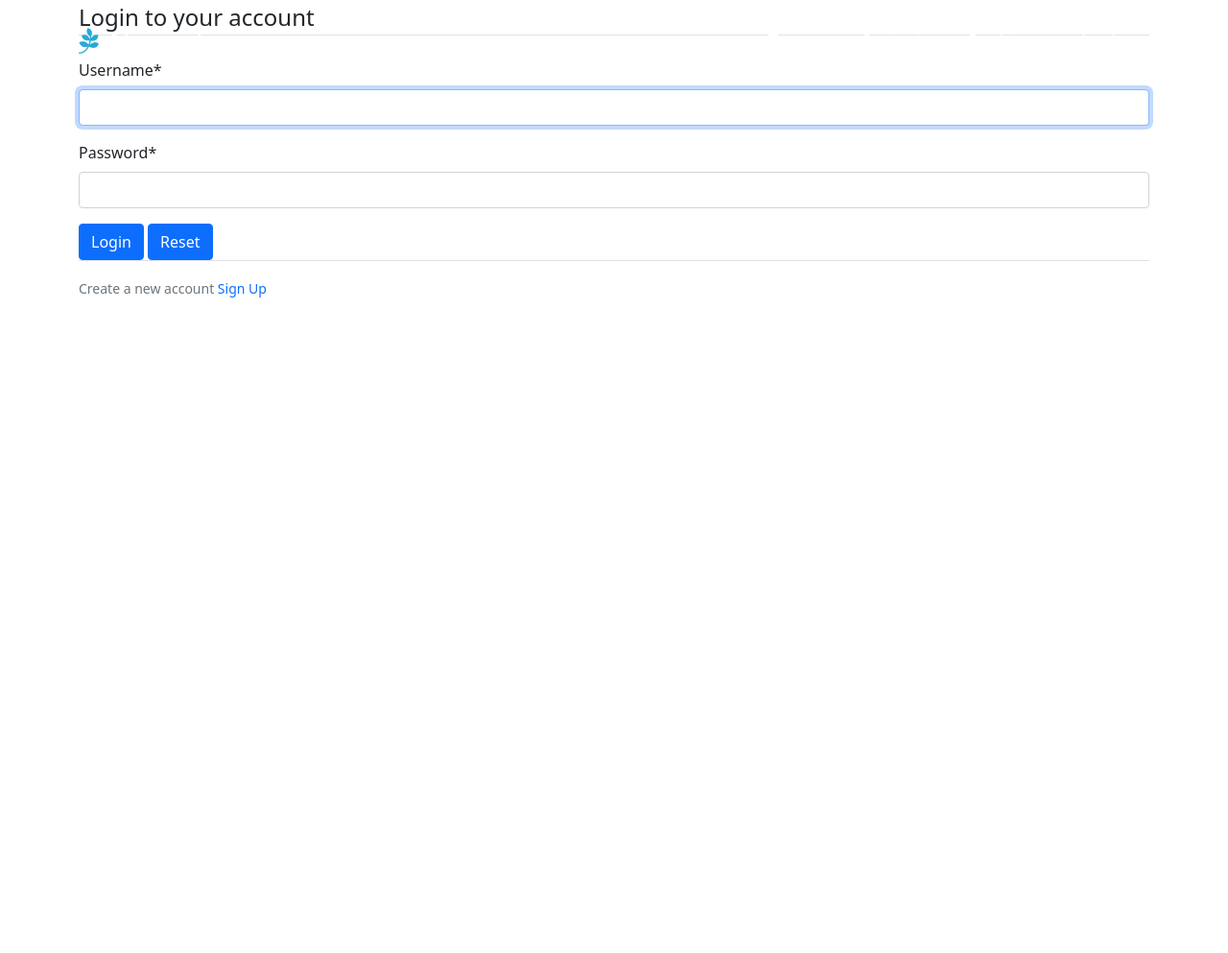
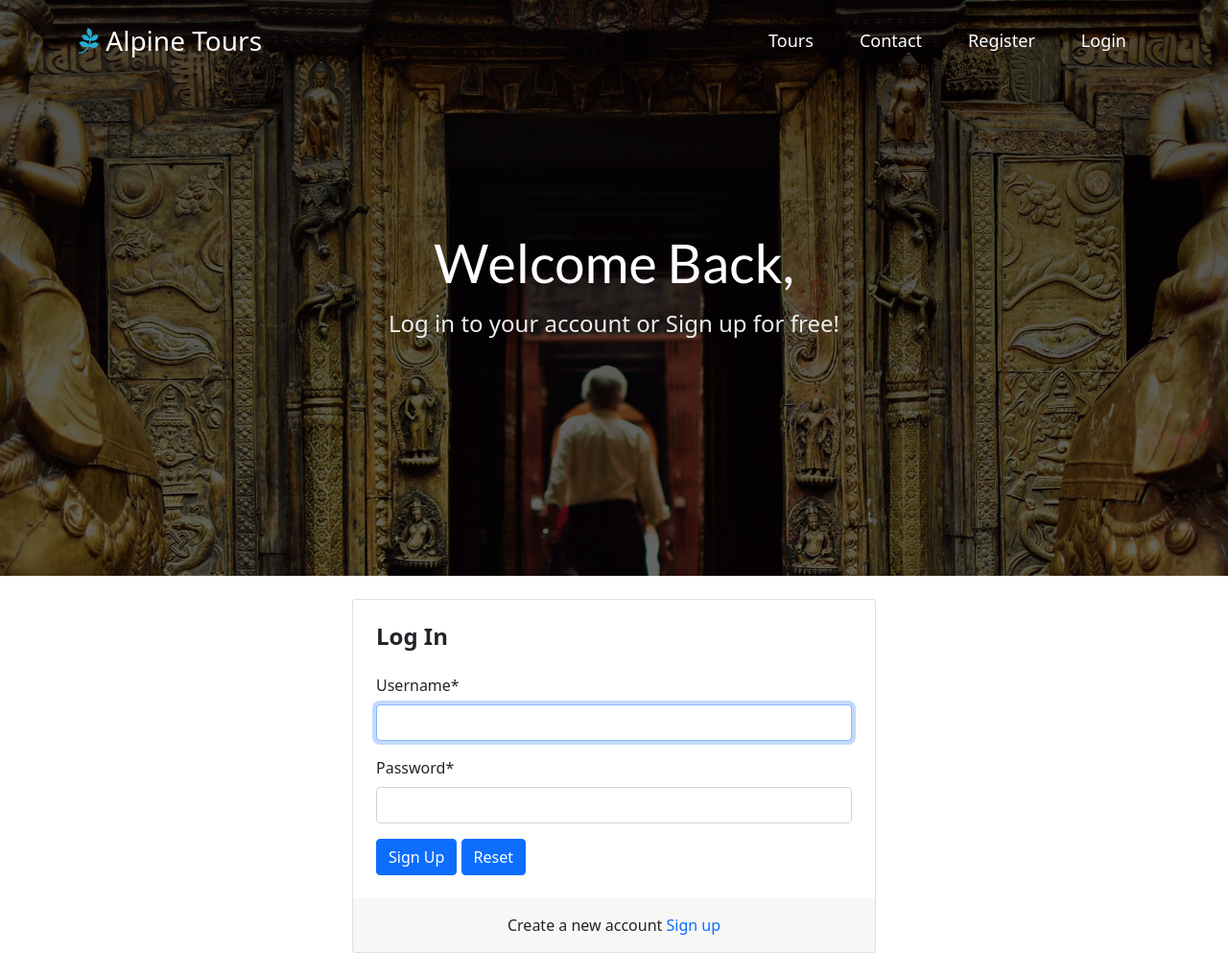
Before and after one commit to sherchansachin/alpine-tours, a Django app: page /accounts/login/ in a window 1280 px wide. Shown: the whole page at 96% size. Before the commit the page ends 310 px from the top, so only its background shows below. Run offline with Django 3.2, Linux system fonts and the light colour scheme; some libraries are stand-ins or nearby versions.

Commit message:
Login and Sign up UI

```diff
--- a/accounts/templates/accounts/login.html
+++ b/accounts/templates/accounts/login.html
@@ -5,23 +5,39 @@
 {% block content %}
 
 
+<section id="login">
+    <div class="login-container">
+        <h1 class="mb-3">Welcome Back,</h1>
+        <h2>Log in to your account or Sign up for free!</h2>
+      </div>
+</section>
+
 <div class="container">
+    <div class="row">
+        <div class="col-md-3"></div>
+        <div class="col-md-6">
+            <div class="card mt-4">
+                <div class="card-body p-4">
                     <form method ="POST">
                         {% csrf_token %}
                         <fieldset class="form-group">
-            <legend class="border-bottom mb-4" >Login to your account</legend>
-            {{ form | crispy }}
+                            <h1 class="fs-4 card-title fw-bold mb-4">Log In</h1>
+                            {{ form|crispy }}
                         </fieldset>
                         <div class="form-group">
-            <button type="submit" class="btn btn-primary">Login</button>
+                            <button type="submit" class="btn btn-primary">Sign Up</button>
                             <button type="reset" class="btn btn-primary">Reset</button>
                         </div>
                     </form>
-    <div class="border-top pt-3">
-        <small class="text-muted">
+                </div>
+                    <div class="card-footer py-3 border-0">
+                        <div class="text-center">
                            Create a new account
-            <a href="{% url 'register' %}">Sign Up</a>
-        </small>
+                            <a href="{% url 'login' %}">Sign up</a>
+                        </div>
+                    </div>
+                </div>
+            </div>
         </div>
     </div>
 
--- a/static/css/style.css
+++ b/static/css/style.css
@@ -18,7 +18,7 @@
 }
 
 
-
+/* homepage css */
 
 #hero {
   width: 100%;
@@ -66,38 +66,130 @@
 
 
 #hero .btn-get-started {
-  font-family: "Open Sans", sans-serif;
-  text-transform: uppercase;
-  font-weight: 500;
-  font-size: 14px;
+  font-family: 'Lato', sans-serif;
+  font-weight: 400;
+  font-size: 17px;
   display: inline-block;
-  padding: 10px 35px 10px 35px;
+  padding: 11px 38px 11px 38px;
   border-radius: 4px;
   transition: 0.5s;
   color: #fff;
-  border: 2px solid #fff;
+  border: 2px solid #13293D;
+  background: #13293D;
 }
 
 #hero .btn-get-started:hover {
   border-color: #fff;
-  background: rgba(255, 255, 255, 0.1);
+  background: rgba(146, 145, 145, 0.1);
+}
+
+/* register css */
+
+#register {
+  width: 100%;
+  height: 75vh;
+  background-image: url("../image/mistymountain.jpg");
+  background-size: cover;
+  position: relative;
+  padding: 0;
+}
+
+#register:before {
+  content: "";
+  background: linear-gradient(rgba(0, 0, 0, 0.3), rgba(0, 0, 0, 0.6));
+  position: absolute;
+  bottom: 0;
+  top: 0;
+  left: 0;
+  right: 0;
 }
 
 
+#register .register-container {
+  position: absolute;
+  bottom: 0;
+  top: 0;
+  left: 0;
+  right: 0;
+  display: flex;
+  justify-content: center;
+  align-items: center;
+  flex-direction: column;
+  text-align: center;
+}
+
+#register h1 {
+  font-size: 54px;
+  font-weight: 200;
+  font-family: 'Lato', sans-serif;
+  color: #fff;
+}
+
+/* login css */
+
+#login {
+  width: 100%;
+  height: 75vh;
+  background-image: url("../image/gate.jpg");
+  background-size: cover;
+  position: relative;
+  padding: 0;
+}
+
+#login:before {
+  content: "";
+  background: linear-gradient(rgba(0, 0, 0, 0.7), rgba(0, 0, 0, 0.6));
+  position: absolute;
+  bottom: 0;
+  top: 0;
+  left: 0;
+  right: 0;
+}
+
+
+#login .login-container {
+  position: absolute;
+  bottom: 0;
+  top: 0;
+  left: 0;
+  right: 0;
+  display: flex;
+  justify-content: center;
+  align-items: center;
+  flex-direction: column;
+  text-align: center;
+}
+
+#login h1 {
+  font-size: 56px;
+  font-weight: 200;
+  font-family: 'Lato', sans-serif;
+  color: #fff;
+}
+
+#login h2 {
+  color: #eee;
+  font-size: 24px;
+}
 
 @media (max-width: 768px) {
+
+  nav.navbar {
+    background: #000;
+  }
+
   #hero h1 {
-    font-size: 28px;
+    font-size: 34px;
     line-height: 48px;
   }
 
+  #register h1 {
+    font-size: 28px;
+  }
+  #login h1 {
+    font-size: 28px;
+  }
+  #login h2 {
+    font-size: 18px;
+  }
 }
-
-
-@media (max-width: 768px) {
-    nav.navbar {
-      background: #000;
-    }
-
-
-  }
--- a/templates/base.html
+++ b/templates/base.html
@@ -58,11 +58,15 @@
 
     <!-- flash message -->
     {% if messages %}
+    <div class="message" class="alert alert-{{ message.tags }}">
+      <br><br><br>
+            <div >
         {% for message in messages%}
-            <div class="alert alert-{{ message.tags }}">
                 {{ message }}
             </div>
         {% endfor %}
+      </div>
+    </div>
     {% endif %}
 
     {% block content %}
```
Also changed, not shown: accounts/templates/accounts/index.html (deleted, +0 -21 lines), accounts/templates/accounts/register.html (+22 -7 lines). Lines whose indentation alone changed are shown as unchanged.
